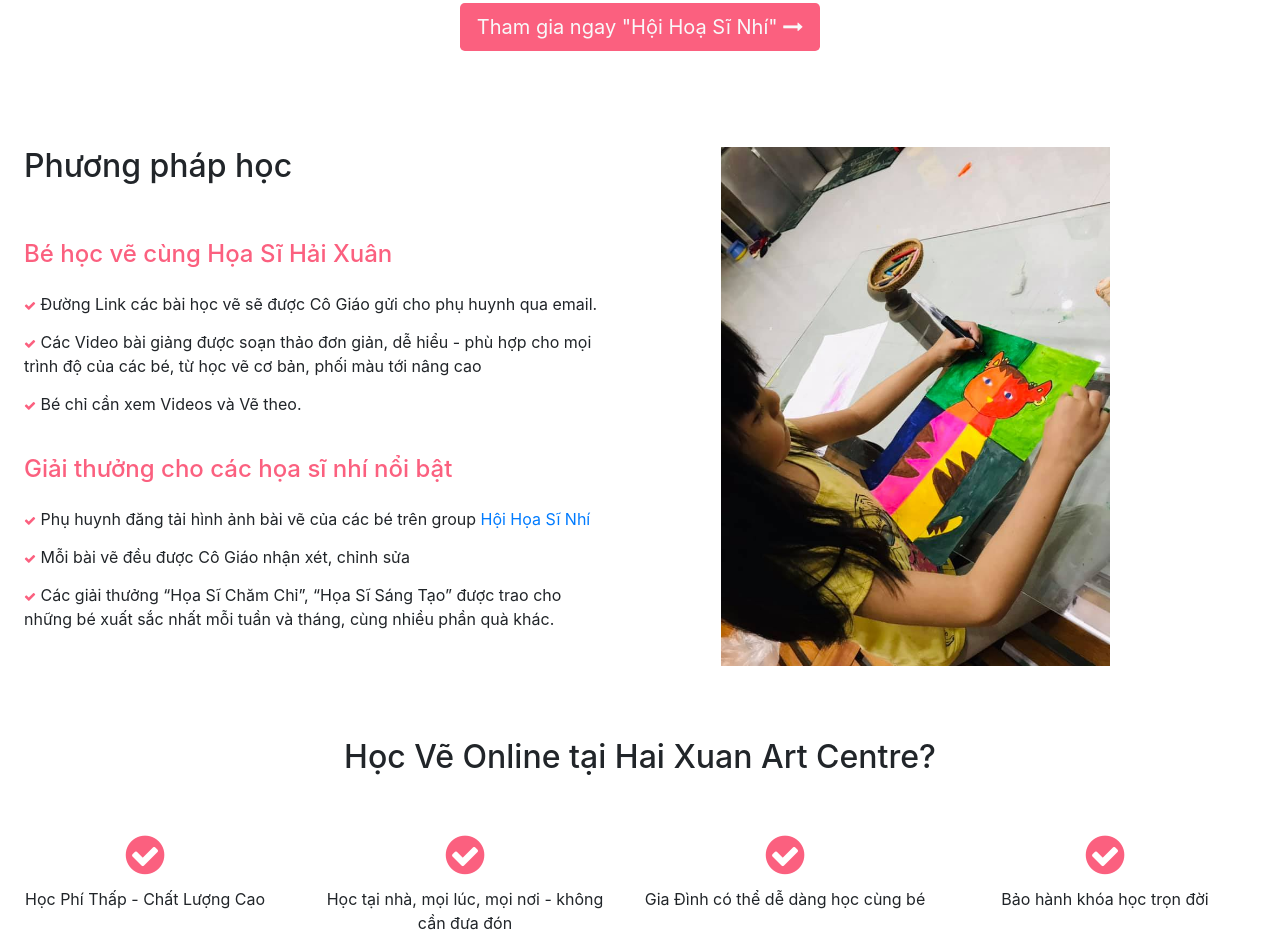
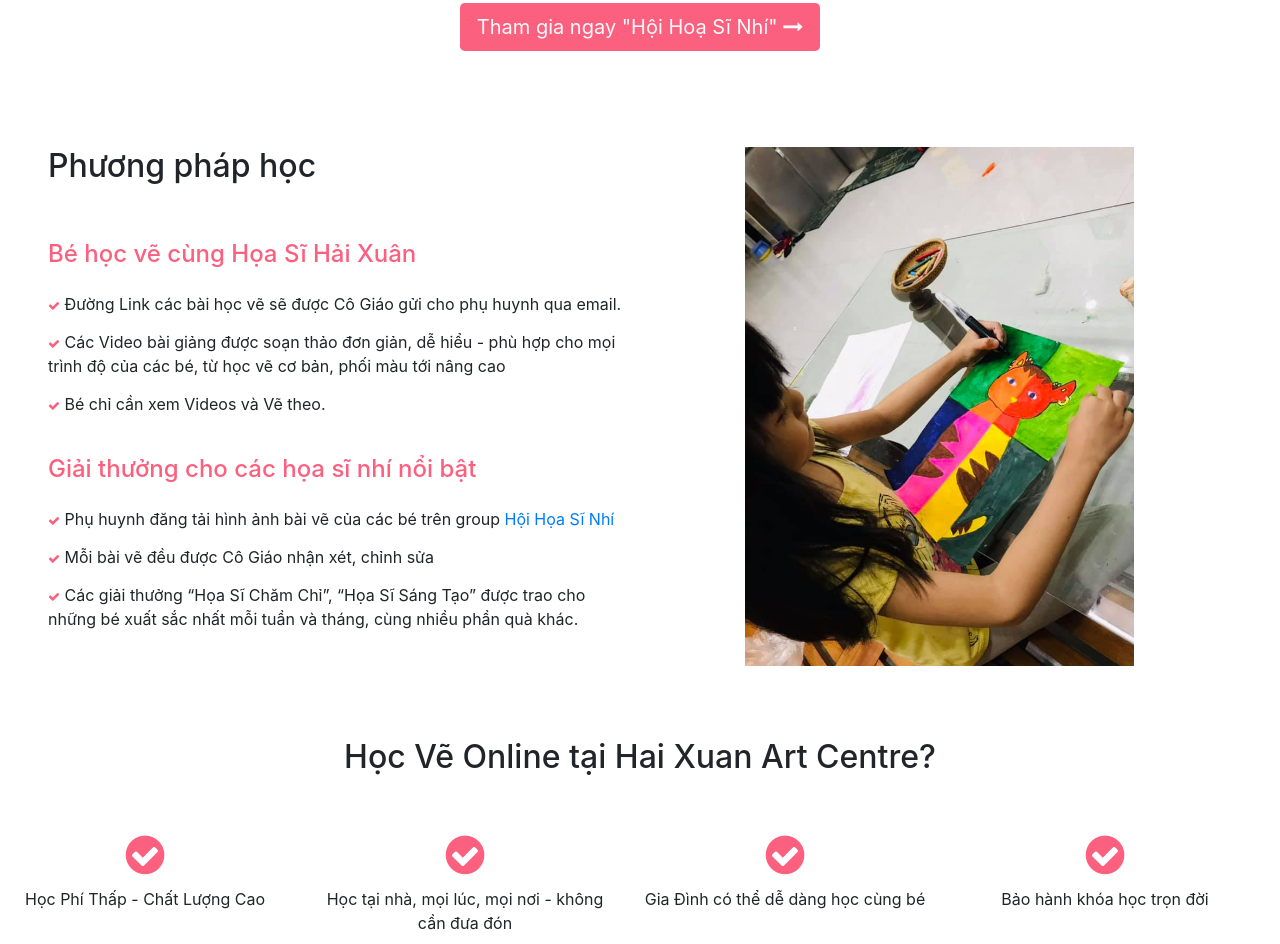
Before and after one commit to phuonghaa/HX, a plain HTML site: page course.html in a window 1280 px wide. Shown: the part 1177-2121 px from the top of the page. Drawn offline with nearby package versions, Linux system fonts and the light colour scheme.

Commit message:
course update

```diff
--- a/course.html
+++ b/course.html
@@ -135,7 +135,7 @@
 
     <!-- Learning methods -->
     <div class="row mt-5 flex-column-reverse flex-md-row">
-      <div class="method-info col-11 col-md-6 ml-4">
+      <div class="method-info col-11 col-md-6 ml-5">
         <h2 class=" mb-3">Phương pháp học</h2>
         <br />
         <div class="method-info-detail mr-md-4">
```
